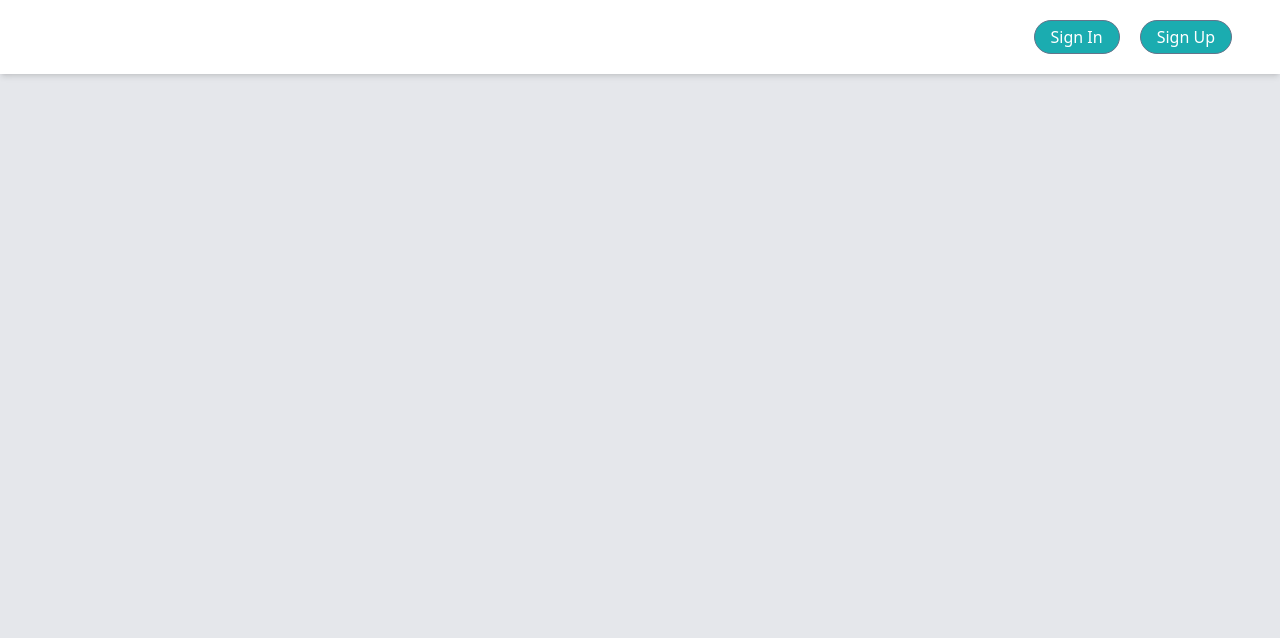
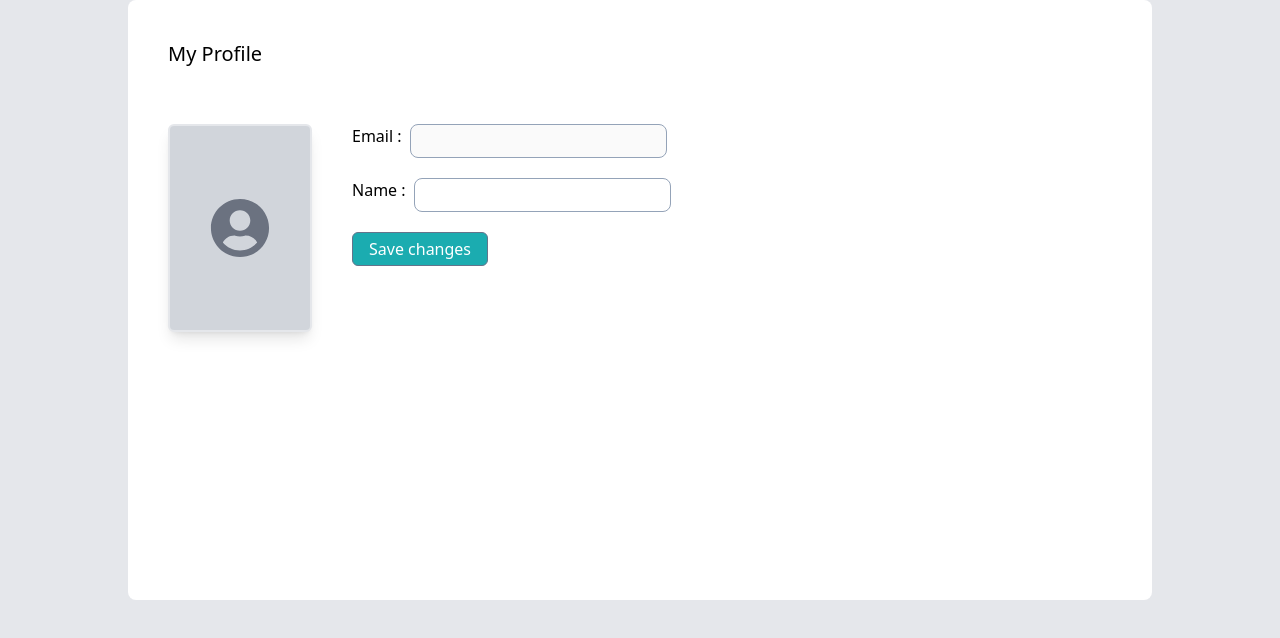
Before and after one commit to si-saaref/fe-incit, a React (Vite) app: page /my-profile in a window 1280 px wide. Shown: the top 638 px of the page. Built offline with nearby package versions, Linux system fonts and the light colour scheme.

Commit message:
feat: slciing profile page

```diff
--- a/src/App.jsx
+++ b/src/App.jsx
@@ -5,6 +5,7 @@ import SignUp from './pages/signUp';
 import Homepage from './pages/homepage';
 import { GoogleOAuthProvider } from '@react-oauth/google';
 import Dashboard from './pages/dashboard';
+import Profile from './pages/profile';
 
 function App() {
 	return (
@@ -15,6 +16,7 @@ function App() {
 						{/*! REPORT - CR */}
 						<Route path='/*' element={<Homepage />} />
 						<Route path='/' element={<Homepage />} />
+						<Route path='/my-profile' element={<Profile />} />
 						<Route path='/dashboard' element={<Dashboard />} />
 						<Route path='/sign-in' element={<SignIn />} />
 						<Route path='/sign-up' element={<SignUp />} />
--- a/src/index.css
+++ b/src/index.css
@@ -2,8 +2,16 @@
 @tailwind components;
 @tailwind utilities;
 
+p {
+	white-space: nowrap;
+}
+
 body {
 	@apply bg-gray-200;
+}
+
+#root {
+	@apply min-h-screen;
 }
 
 .btn {
@@ -82,3 +90,11 @@ ul.dropdown-profile {
 .dropdown-profile li p {
 	white-space: nowrap;
 }
+
+.page-wrapper {
+	@apply bg-white p-10 rounded-lg min-h-[600px] flex flex-col gap-14 w-[80%] m-auto;
+}
+
+.page-wrapper > h1 {
+	@apply text-xl;
+}
--- a/src/pages/dashboard.jsx
+++ b/src/pages/dashboard.jsx
@@ -30,7 +30,11 @@ export default function Dashboard() {
 								isShowDropdown ? 'block' : 'hidden'
 							}`}
 						>
-							<li>
+							<li
+								onClick={async () => {
+									navigate('/my-profile');
+								}}
+							>
 								<FiUser />
 								<p>My Profile</p>
 							</li>
@@ -51,7 +55,7 @@ export default function Dashboard() {
 					</div>
 				</div>
 			</header>
-			<main className='h-full p-14 flex flex-col gap-10'>
+			<main className='page-wrapper'>
 				<div className='summary-wrapper flex justify-between'>
 					<div className='card'>
 						<h1>Signed Up Users</h1>
--- /dev/null
+++ b/src/pages/profile.jsx
@@ -0,0 +1,34 @@
+import { FaUserCircle } from 'react-icons/fa';
+
+export default function Profile() {
+	return (
+		<main className='page-wrapper'>
+			<h1>My Profile</h1>
+			<div className='content-wrapper flex gap-10'>
+				<div className='photo-wrapper'>
+					<div className='shadow-lg w-36 h-52 rounded-md border-2 bg-gray-300 flex justify-center items-center'>
+						<FaUserCircle className='text-6xl text-gray-500' />
+					</div>
+				</div>
+				<div className='information-wrapper flex flex-col gap-5 items-start flex-1'>
+					<div className='input-wrapper flex gap-2'>
+						<p>Email :</p>
+						<input
+							type='text'
+							name='email'
+							id='email'
+							className='input'
+							autoComplete='off'
+							disabled
+						/>
+					</div>
+					<div className='input-wrapper flex gap-2'>
+						<p>Name :</p>
+						<input type='text' name='name' id='name' className='input' autoComplete='off' />
+					</div>
+					<button className='btn !rounded-md'>Save changes</button>
+				</div>
+			</div>
+		</main>
+	);
+}
```
